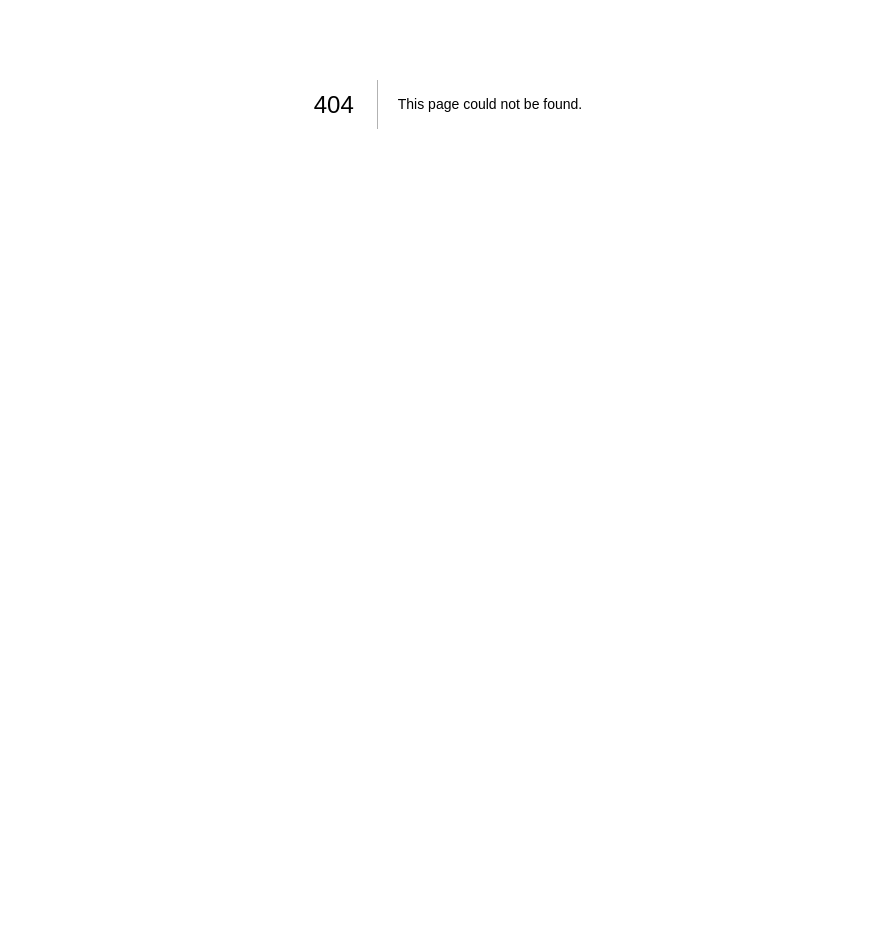
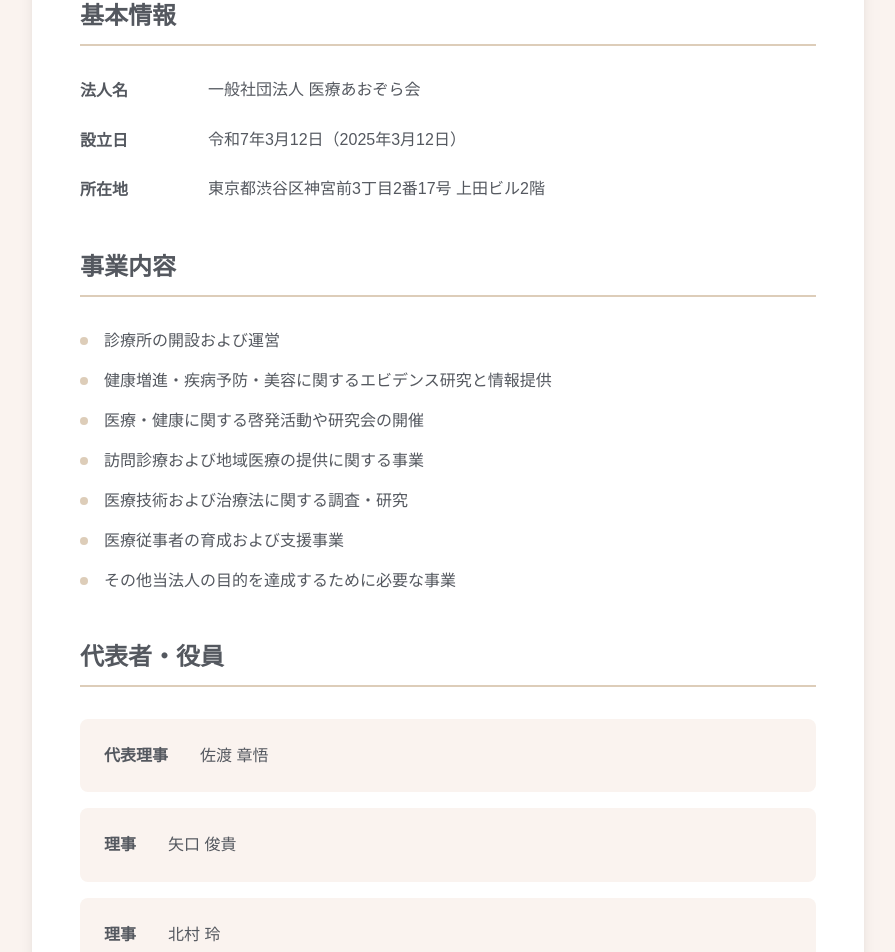
Before and after one commit to ryosuke-kubota/Lunage-clinic-hp, a Next.js app: page /company in a window 1280 px wide. Before the commit this address had no page. Shown: the part 296-1248 px from the top of the page, without its empty margins (192-1087 px from the left). Before the commit the page ends 800 px from the top, so only its background shows below. Built offline with nearby package versions, Linux system fonts and the light colour scheme; a web font is replaced by a local one.

Commit message:
add company page

```diff
--- /dev/null
+++ b/src/app/company/page.tsx
@@ -0,0 +1,165 @@
+import Header from "@/components/Header";
+import Footer from "@/components/Footer";
+
+export const metadata = {
+  title: "会社概要｜一般社団法人 医療あおぞら会",
+  description: "一般社団法人 医療あおぞら会の会社概要。科学的根拠に基づく医療情報の提供による健康増進・疾病予防の推進を目的とした法人です。",
+};
+
+export default function CompanyPage() {
+  return (
+    <main className="min-h-screen bg-[#faf3ef]">
+      <Header />
+
+      {/* Hero Section */}
+      <section className="pt-28 md:pt-32 bg-gradient-to-b from-white to-[#faf3ef]">
+        <div className="max-w-4xl mx-auto px-4 sm:px-6 lg:px-8">
+          <div className="text-center">
+            <h1 className="text-3xl md:text-4xl font-bold text-[#54585f] font-shippori mb-4">
+              会社概要
+            </h1>
+          </div>
+        </div>
+      </section>
+
+      {/* Company Information */}
+      <section className="py-8 md:py-16">
+        <div className="max-w-4xl mx-auto px-4 sm:px-6 lg:px-8">
+          <div className="bg-white rounded-2xl shadow-lg p-8 md:p-12">
+
+            {/* 基本情報 */}
+            <div className="mb-12">
+              <h2 className="text-2xl font-bold text-[#54585f] font-shippori mb-8 border-b-2 border-[#DDCDB9] pb-3">
+                基本情報
+              </h2>
+              <div className="grid gap-6">
+                <div className="flex flex-col sm:flex-row">
+                  <dt className="font-semibold text-[#54585f] font-shippori w-full sm:w-32 mb-2 sm:mb-0">
+                    法人名
+                  </dt>
+                  <dd className="text-[#54585f] font-shippori flex-1 text-sm md:text-base">
+                    一般社団法人 医療あおぞら会
+                  </dd>
+                </div>
+                <div className="flex flex-col sm:flex-row">
+                  <dt className="font-semibold text-[#54585f] font-shippori w-full sm:w-32 mb-2 sm:mb-0">
+                    設立日
+                  </dt>
+                  <dd className="text-[#54585f] font-shippori flex-1 text-sm md:text-base">
+                    令和7年3月12日（2025年3月12日）
+                  </dd>
+                </div>
+                <div className="flex flex-col sm:flex-row">
+                  <dt className="font-semibold text-[#54585f] font-shippori w-full sm:w-32 mb-2 sm:mb-0">
+                    所在地
+                  </dt>
+                  <dd className="text-[#54585f] font-shippori flex-1 text-sm md:text-base">
+                    東京都渋谷区神宮前3丁目2番17号 上田ビル2階
+                  </dd>
+                </div>
+              </div>
+            </div>
+
+            {/* 事業内容 */}
+            <div className="mb-12">
+              <h2 className="text-2xl font-bold text-[#54585f] font-shippori mb-8 border-b-2 border-[#DDCDB9] pb-3">
+                事業内容
+              </h2>
+              <ul className="space-y-4">
+                <li className="flex items-start">
+                  <span className="inline-block w-2 h-2 bg-[#DDCDB9] rounded-full mt-2 mr-4 flex-shrink-0"></span>
+                  <span className="text-[#54585f] font-shippori text-sm md:text-base">
+                    診療所の開設および運営
+                  </span>
+                </li>
+                <li className="flex items-start">
+                  <span className="inline-block w-2 h-2 bg-[#DDCDB9] rounded-full mt-2 mr-4 flex-shrink-0"></span>
+                  <span className="text-[#54585f] font-shippori text-sm md:text-base">
+                    健康増進・疾病予防・美容に関するエビデンス研究と情報提供
+                  </span>
+                </li>
+                <li className="flex items-start">
+                  <span className="inline-block w-2 h-2 bg-[#DDCDB9] rounded-full mt-2 mr-4 flex-shrink-0"></span>
+                  <span className="text-[#54585f] font-shippori text-sm md:text-base">
+                    医療・健康に関する啓発活動や研究会の開催
+                  </span>
+                </li>
+                <li className="flex items-start">
+                  <span className="inline-block w-2 h-2 bg-[#DDCDB9] rounded-full mt-2 mr-4 flex-shrink-0"></span>
+                  <span className="text-[#54585f] font-shippori text-sm md:text-base">
+                    訪問診療および地域医療の提供に関する事業
+                  </span>
+                </li>
+                <li className="flex items-start">
+                  <span className="inline-block w-2 h-2 bg-[#DDCDB9] rounded-full mt-2 mr-4 flex-shrink-0"></span>
+                  <span className="text-[#54585f] font-shippori text-sm md:text-base">
+                    医療技術および治療法に関する調査・研究
+                  </span>
+                </li>
+                <li className="flex items-start">
+                  <span className="inline-block w-2 h-2 bg-[#DDCDB9] rounded-full mt-2 mr-4 flex-shrink-0"></span>
+                  <span className="text-[#54585f] font-shippori text-sm md:text-base">
+                    医療従事者の育成および支援事業
+                  </span>
+                </li>
+                <li className="flex items-start">
+                  <span className="inline-block w-2 h-2 bg-[#DDCDB9] rounded-full mt-2 mr-4 flex-shrink-0"></span>
+                  <span className="text-[#54585f] font-shippori text-sm md:text-base">
+                    その他当法人の目的を達成するために必要な事業
+                  </span>
+                </li>
+              </ul>
+            </div>
+
+            {/* 代表者・役員 */}
+            <div className="mb-12">
+              <h2 className="text-2xl font-bold text-[#54585f] font-shippori mb-8 border-b-2 border-[#DDCDB9] pb-3">
+                代表者・役員
+              </h2>
+
+              {/* 代表者 */}
+              <div className="mb-8">
+                <div className="space-y-4">
+
+                    <div className="bg-[#faf3ef] rounded-lg p-6">
+                    <div className="flex flex-col sm:flex-row">
+                        <dt className="font-semibold text-[#54585f] font-shippori w-full sm:w-24 mb-2 sm:mb-0">
+                        代表理事
+                        </dt>
+                        <dd className="text-[#54585f] font-shippori flex-1">
+                        佐渡 章悟
+                        </dd>
+                    </div>
+                    </div>
+                    <div className="bg-[#faf3ef] rounded-lg p-6">
+                        <div className="flex flex-col sm:flex-row">
+                            <dt className="font-semibold text-[#54585f] font-shippori w-full sm:w-16 mb-2 sm:mb-0">
+                            理事
+                            </dt>
+                            <dd className="text-[#54585f] font-shippori flex-1">
+                            矢口 俊貴
+                            </dd>
+                        </div>
+                    </div>
+                    <div className="bg-[#faf3ef] rounded-lg p-6">
+                        <div className="flex flex-col sm:flex-row">
+                            <dt className="font-semibold text-[#54585f] font-shippori w-full sm:w-16 mb-2 sm:mb-0">
+                            理事
+                            </dt>
+                            <dd className="text-[#54585f] font-shippori flex-1">
+                            北村 玲
+                            </dd>
+                        </div>
+                    </div>
+                </div>
+              </div>
+            </div>
+
+          </div>
+        </div>
+      </section>
+
+      <Footer />
+    </main>
+  );
+}
--- a/src/components/Header.tsx
+++ b/src/components/Header.tsx
@@ -75,6 +75,9 @@ export default function Header() {
             </Link>
             <Link href="/#doctor" className="text-[#54585f] hover:text-[#DDCDB9] transition-colors font-shippori text-sm">
               Doctor
+            </Link>
+            <Link href="/company" className="text-[#54585f] hover:text-[#DDCDB9] transition-colors font-shippori text-sm">
+              Company
             </Link>
             {/* <Link href="/#faq" className="text-[#54585f] hover:text-[#DDCDB9] transition-colors font-shippori text-sm">
               FAQ
@@ -172,6 +175,15 @@ export default function Header() {
                     Doctor
                   </Link>
                 </motion.div>
+                <motion.div variants={menuItemVariants}>
+                  <Link
+                    href="/company"
+                    className="block px-4 py-3 text-[#54585f] hover:text-[#DDCDB9] hover:bg-[#faf3ef] rounded-lg font-shippori transition-all"
+                    onClick={() => setIsMenuOpen(false)}
+                  >
+                    Company
+                  </Link>
+                </motion.div>
                 {/* <motion.div variants={menuItemVariants}>
                   <Link
                     href="/#faq"
```
